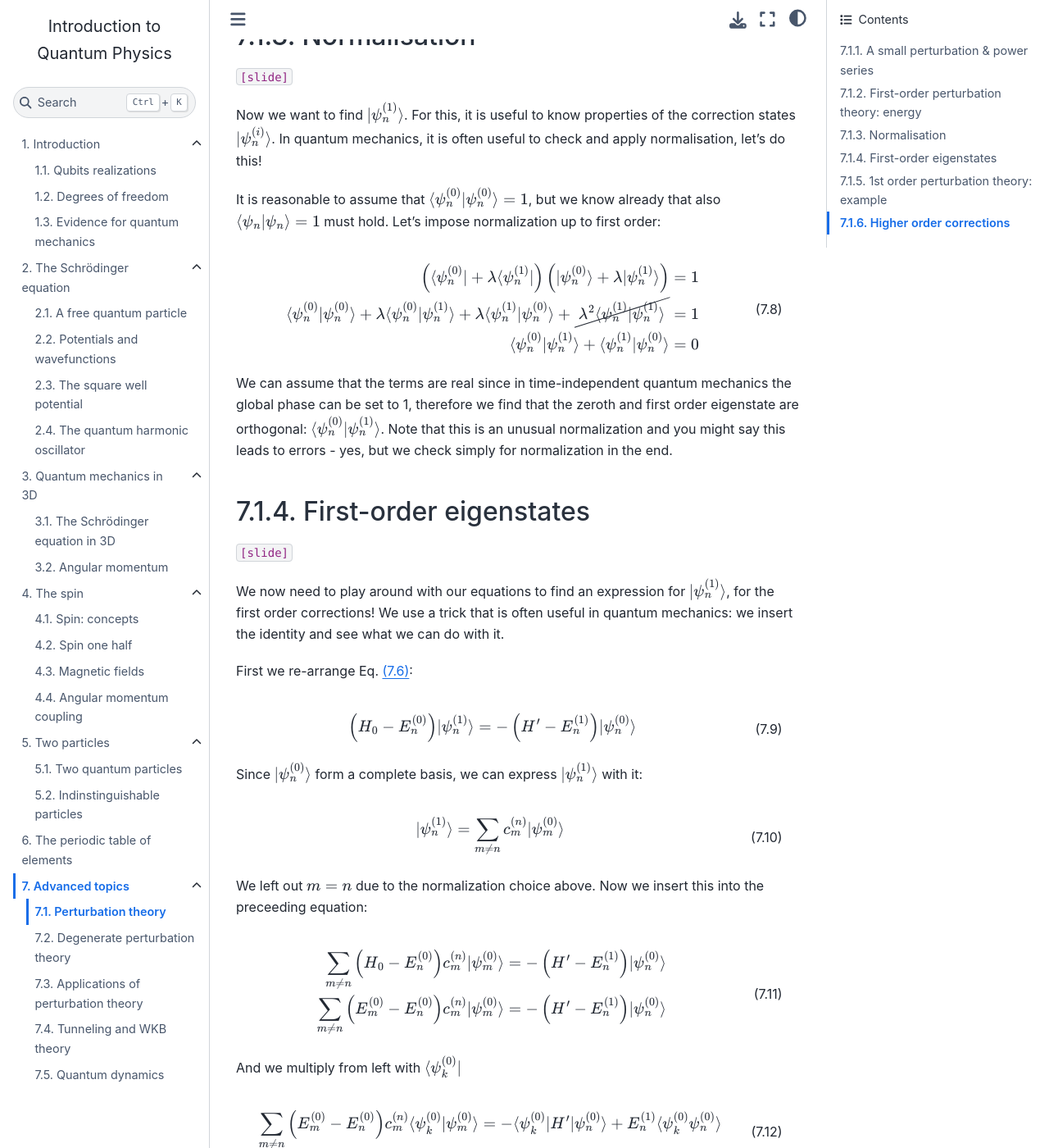
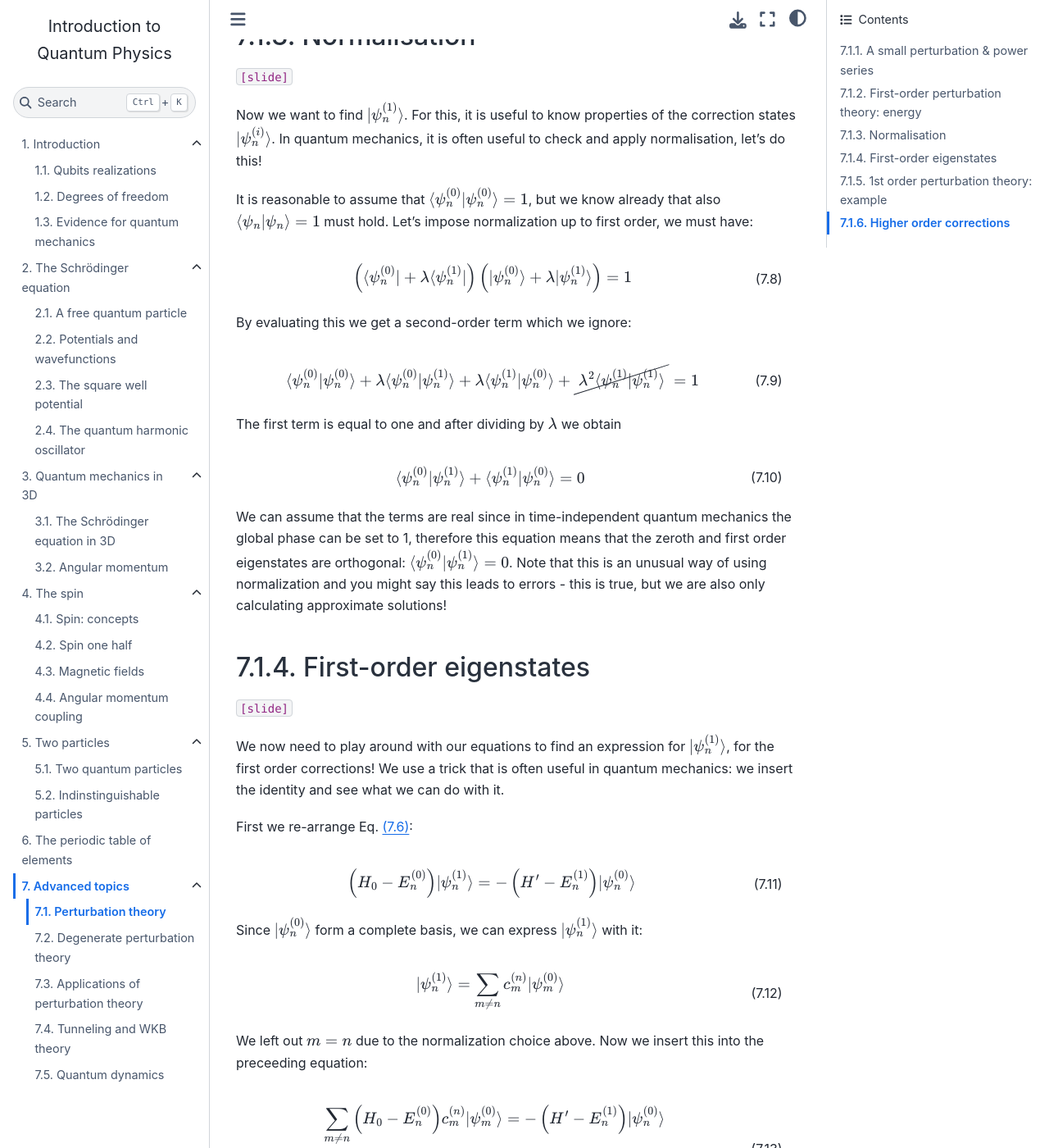
Before and after one commit to wolfgangasdf/iqp-book, a Jupyter Book: the page built from ad-perturbation-theory.md, in a window 1280 px wide and 1400 px high, scrolled down 1850 px. Shown: the whole window at 82% size. Built offline with Jupyter Book 1.0.4 settings and Sphinx 7.4.7 and the Sphinx Book theme 1.1.4, drawn with Linux system fonts in a browser that asks for light colours; some of the changed text lies outside the part shown.

Commit message:
started with 7

```diff
--- a/ad-perturbation-theory.md
+++ b/ad-perturbation-theory.md
@@ -111,23 +111,28 @@ So, the first correction term to the energy is simply the expectation value of t
 
 Now we want to find $|\psi_n^{(1)}\rangle$. For this, it is useful to know properties of the correction states $|\psi_n^{(i)}\rangle$. In quantum mechanics, it is often useful to check and apply normalisation, let's do this!
 
-It is reasonable to assume that $\langle \psi_n^{(0)}|\psi_n^{(0)}\rangle=1$, but we know already that also $\langle \psi_n|\psi_n\rangle=1$ must hold. Let's impose normalization up to first order:
+It is reasonable to assume that $\langle \psi_n^{(0)}|\psi_n^{(0)}\rangle=1$, but we know already that also $\langle \psi_n|\psi_n\rangle=1$ must hold. Let's impose normalization up to first order, we must have:
 
-$$
-\left(\langle \psi_n^{(0)}|+\lambda \langle \psi_n^{(1)}|\right)
-\left(|\psi_n^{(0)}\rangle+\lambda |\psi_n^{(1)}\rangle\right)=1
-\\
-\langle \psi_n^{(0)}|\psi_n^{(0)}\rangle
+$$\left(\langle \psi_n^{(0)}|+\lambda \langle \psi_n^{(1)}|\right)
+\left(|\psi_n^{(0)}\rangle+\lambda |\psi_n^{(1)}\rangle\right)=1$$(ad-pt-7a)
+
+By evaluating this we get a second-order term which we ignore:
+
+$$\langle \psi_n^{(0)}|\psi_n^{(0)}\rangle
 +\lambda \langle \psi_n^{(0)}|\psi_n^{(1)}\rangle
 +\lambda \langle \psi_n^{(1)}|\psi_n^{(0)}\rangle
 +\cancel{\lambda^2 \langle \psi_n^{(1)}|\psi_n^{(1)}\rangle}
 =1
-\\
+$$(ad-pt-7b)
+
+The first term is equal to one and after dividing by $\lambda$ we obtain
+
+$$
 \langle \psi_n^{(0)}|\psi_n^{(1)}\rangle+
 \langle \psi_n^{(1)}|\psi_n^{(0)}\rangle=0
-$$(ad-pt-7)
+$$(ad-pt-7c)
 
-We can assume that the terms are real since in time-independent quantum mechanics the global phase can be set to 1, therefore we find that the zeroth and first order eigenstate are orthogonal: $\langle \psi_n^{(0)}|\psi_n^{(1)}\rangle$. Note that this is an unusual normalization and you might say this leads to errors - yes, but we check simply for normalization in the end.
+We can assume that the terms are real since in time-independent quantum mechanics the global phase can be set to 1, therefore this equation means that the zeroth and first order eigenstates are orthogonal: $\langle \psi_n^{(0)}|\psi_n^{(1)}\rangle=0$. Note that this is an unusual way of using normalization and you might say this leads to errors - this is true, but we are also only calculating approximate solutions!
 
 ## First-order eigenstates
 
```
